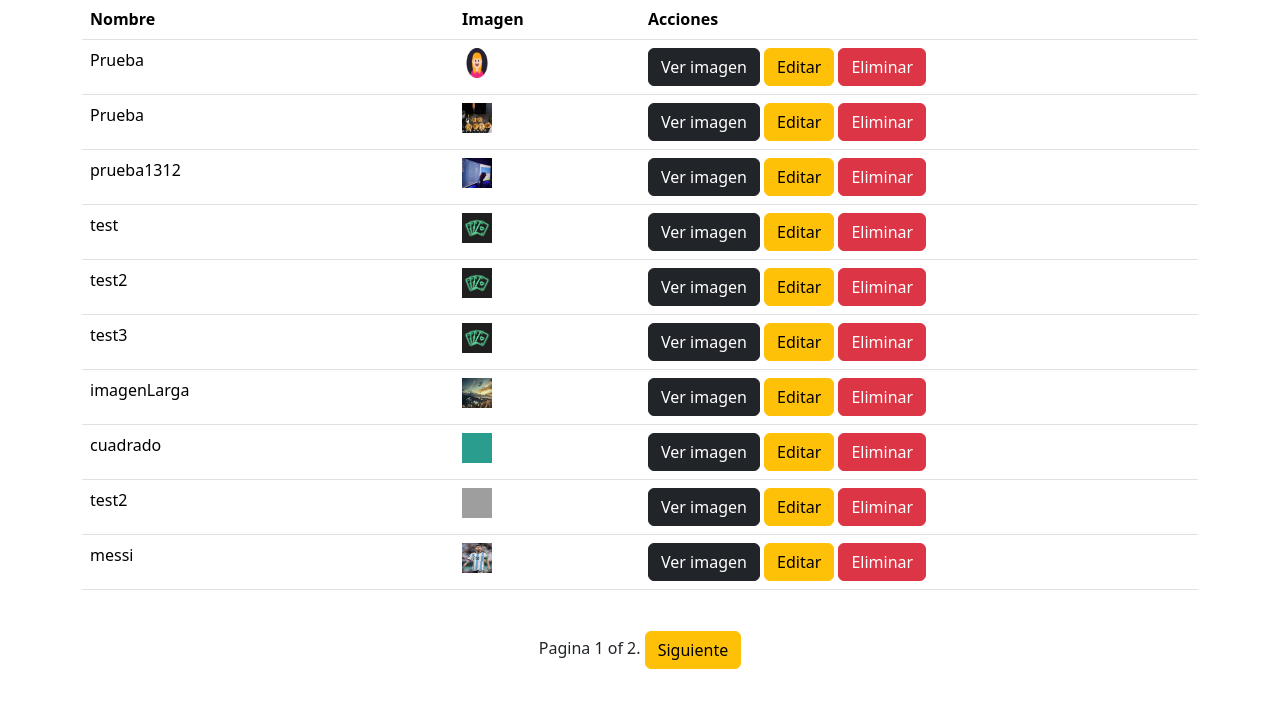
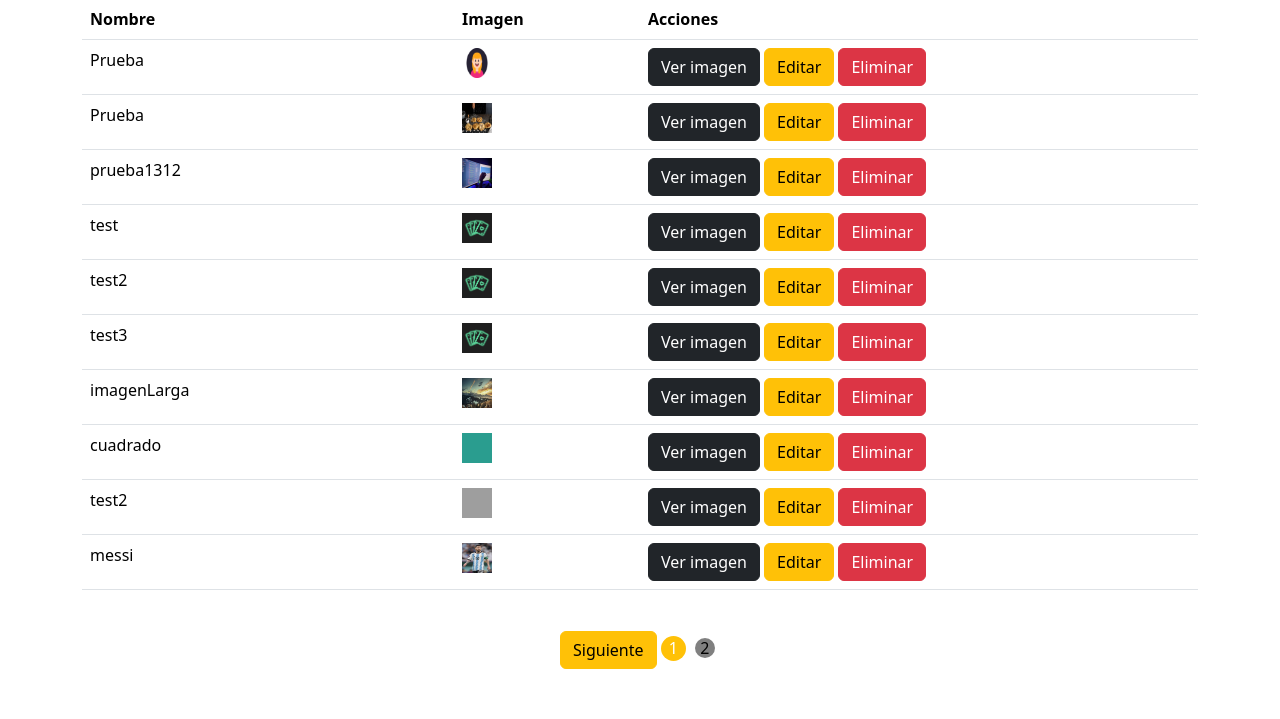
Before and after one commit to lisandrofunes/cicom-presentaciones, a Django app: page /archivo/archivos/ in a window 1280 px wide. Shown: the part 129-848 px from the top of the page. Run offline with Django 4.2, Linux system fonts and the light colour scheme; data comes from the database, SQL or seed files in the repository; grey boxes are pictures that could not be loaded.

Commit message:
'estilado'

```diff
--- a/ImagenesApp/templates/ImagenesApp/archivo_list.html
+++ b/ImagenesApp/templates/ImagenesApp/archivo_list.html
@@ -37,21 +37,56 @@
 
 
     {% if is_paginated %}
+
+
   <div class="pagination justify-content-center">
-      <span class="page-links" style="margin-bottom: 50px;margin-top: 25px;">
+    <span class="page-links" style="margin-bottom: 50px; margin-top: 25px;">
         {% if page_obj.has_previous %}
-              <a href="{{ request.path }}?page={{ page_obj.previous_page_number }}" class="btn btn-warning"  >Anterior</a>
+            <a href="{{ request.path }}?page={{ page_obj.previous_page_number }}" class="btn btn-warning">Anterior</a>
         {% endif %}
-          <span class="page-current">
-              Pagina {{ page_obj.number }} of {{ page_obj.paginator.num_pages }}.
-          </span>
         {% if page_obj.has_next %}
-              <a href="{{ request.path }}?page={{ page_obj.next_page_number }}" class="btn btn-warning" >Siguiente</a>
+            <a href="{{ request.path }}?page={{ page_obj.next_page_number }}" class="btn btn-warning">Siguiente</a>
         {% endif %}
+        <!-- Inicio de la iteración para los números de página -->
+        {% for page_num in page_obj.paginator.page_range %}
+            {% if page_num == page_obj.number %}
+                <span class="page-current current-page">{{ page_num }}</span>
+            {% else %}
+                <span class="page-current">{{ page_num }}</span>
+            {% endif %}
+        {% endfor %}
+        <!-- Fin de la iteración -->
+
+
     </span>
 </div>
+
 
 {% endif %}
     {% endif %}
   </div>
+  <style>
+    .page-links span.page-current {
+        display: inline-block;
+        width: 20px; /* Ancho deseado del círculo */
+        height: 20px; /* Altura deseada del círculo */
+        text-align: center;
+        line-height: 20px; /* Centra el contenido verticalmente en el círculo */
+        border-radius: 50%; /* Hace que el elemento sea circular */
+        background-color:  grey; /* Color de fondo del círculo */
+        color: black; /* Color del texto dentro del círculo */
+        margin-right: 5px; /* Espacio entre los círculos */
+    }
+
+    .page-links span.current-page { display: inline-block;
+      width: 25px; /* Ancho aumentado del círculo */
+      height: 25px; /* Altura aumentada del círculo */
+      text-align: center;
+      line-height: 25px; /* Centra el contenido verticalmente en el círculo */
+      border-radius: 50%; /* Hace que el elemento sea circular */
+        background-color: #ffc107; /* Color de fondo diferente para la página actual */
+        color: #fff; /* Color del texto en la página actual */
+        margin-right: 5px; /* Espacio entre los círculos */
+    }
+</style>
 {% endblock %}
```
Also changed, not shown: ImagenesApp/static/paginacion.css (added, +23 -0 lines). Lines whose indentation alone changed are shown as unchanged.
